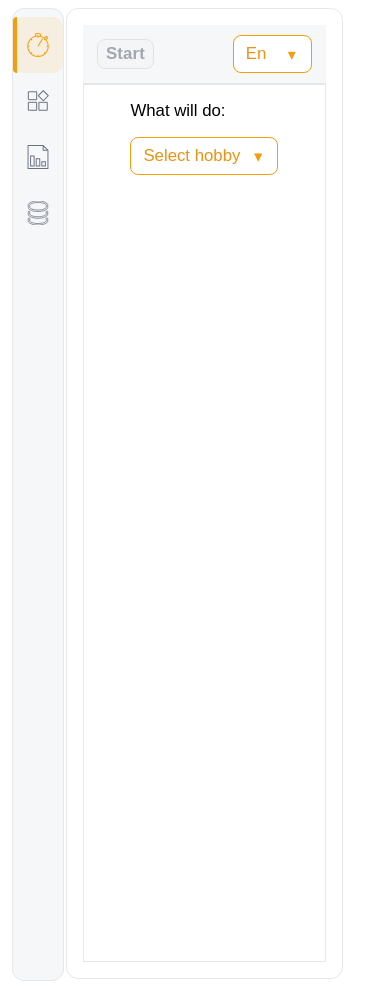
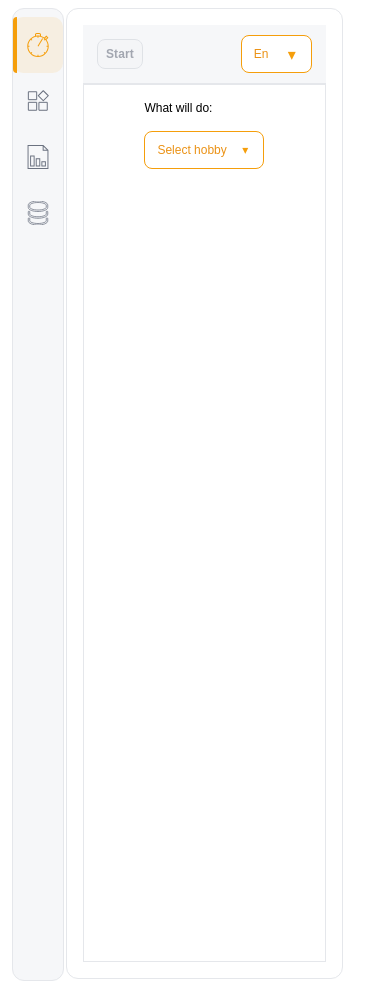
Before and after one commit to andrewalfb/count_activities, a React (Vite) app: page / in a window 390 px wide. Built offline with nearby package versions, Linux system fonts and the light colour scheme; no server answers.

Commit message:
improve design for small screen. (#9)
just  corrected font sizes and translation text for three languages.

```diff
--- a/src/App.css
+++ b/src/App.css
@@ -23,29 +23,51 @@
 
   --font-family: Arial, sans-serif;
 
-  --font-size-small: 0.75rem; /* 12px */
-  --font-size-base: 1rem; /* 16px, base */
-  --font-size-middle: 1.25rem; /* 20px */
-  --font-size-large: 1.5rem; /* 24px */
-  --font-size-xl: 1.75rem; /* 28px */
-  --font-size-xxl: 2rem; /* 32px */
-  --font-size-3xl: 2.25rem; /* 36px */
-  --font-size-4xl: 2.5rem; /* 40 px */
-  --font-size-5xl: 2.75rem; /* 44px */
+   /*
+   pixels = root_font_size * rem_value
+   0.625rem; 10px
+   0.75rem; 12px
+   0.875rem; 14px
+   1rem; 16px
+   1.25rem; 20px
+   1.5rem; 16px
+   1.75rem; 28px
+   2rem; 32px
+   2.25rem; 36px
+   2.5rem; 40px
+   2.75rem; 44px
+   */
+
+
+  --font-size-base: 1rem;
+  --font-size-middle: 1.25rem;
+  --font-size-large: 2.5rem;
+
 }
 
 
 @media (max-width: 768px) {
   :root {
-    --font-size-small: 0.65rem;   /* ~10.4px */
-    --font-size-base: 0.875rem;  /* 14px */
-    --font-size-middle: 1.05rem; /* ~16.8px */
-    --font-size-large: 1.3rem;    /* ~20.8px */
-    --font-size-xl: 1.4rem;      /* ~22.4px */
-    --font-size-xxl: 1.65rem;    /* ~26.4px */
-    --font-size-3xl: 1.55rem;    /* ~31.2px 1.95rem*/
-    --font-size-4xl: 2.15rem;    /* ~34.4px */
-    --font-size-5xl: 2.35rem;    /* ~37.6px */
+    --font-size-base: 0.875rem;
+    --font-size-middle: 1rem;
+    --font-size-large: 2rem;
+
+    --radius: 8px;
+
+    --btn-h: 30px;
+
+    --padding-tb: 2px;
+    --padding-lr: 8px;
+
+    --gap-h: 4px;
+  }
+}
+
+@media (max-width: 568px) {
+  :root {
+    --font-size-base: 0.625rem;
+    --font-size-middle: 0.75rem;
+    --font-size-large: 1.75rem;
 
     --radius: 8px;
 
@@ -64,6 +86,7 @@
   gap: 10px;
   height: 100%;
   font-family: var(--font-family);
+  font-size: 16px;
 }
 
 
@@ -199,8 +222,7 @@ nav {
 
 .timeDisplay {
   display: flex;
-  /* font-family: ui-monospace, SFMono-Regular, Menlo, Monaco, Consolas, "Liberation Mono", "Courier New", monospace; */
-  font-size: var(--font-size-5xl);
+  font-size: var(--font-size-large);
   font-weight: 700;
   letter-spacing: 0.5px;
   color: #0f172a;
@@ -222,9 +244,9 @@ nav {
     padding: 12px;
   }
 
-  .timeDisplay{
+  /* .timeDisplay{
     font-size: var(--font-size-4xl);
-  }
+  } */
 
   .btn-wrap{
     flex-direction: column;
@@ -243,7 +265,7 @@ nav {
 
 .dataTable__title {
   padding: 20px;
-  font-size: var(--font-size-3xl);
+  font-size: var(--font-size-large);
 }
 
 .dataTable__th,
@@ -646,7 +668,7 @@ nav {
 
 .miniTimerValue{
   font-variant-numeric: tabular-nums;
-  font-size: var(--font-size-3xl);
+  font-size: var(--font-size-large);
   font-weight: 800;
   color: var(--color-active);
   min-width: 78px;
--- a/src/components/pages/StatisticsPage.tsx
+++ b/src/components/pages/StatisticsPage.tsx
@@ -177,7 +177,7 @@ export function StatisticsPage({
                     columns={[
                         { header: t('statistics.hobby'), cell: (h) => h.hobby },
                         { header: t('statistics.description'), cell: (h) => h.description },
-                        { header: t('statistics.spentTime'), cell: (h) => h.spentTime }
+                        { header: t('statistics.spentTime'), cell: (h) => formatTime(h.spentTime) }
                     ]}
                 />
                 <Button
--- a/src/translation/en.json
+++ b/src/translation/en.json
@@ -38,9 +38,9 @@
     },
     "statistics": {
         "selectHobby": "Select hobby:",
-        "timeReport": "Time report",
-        "timeRangeReport": "Time report for period",
-        "todayActivities": "Today activities",
+        "timeReport": "Details",
+        "timeRangeReport": "Period",
+        "todayActivities": "Today",
         "detailsReport": "Details report: {{name}}",
         "todayActivitiesReport": "Today activities report",
         "loading": "Loading...",
--- a/src/translation/fr.json
+++ b/src/translation/fr.json
@@ -37,9 +37,9 @@
     },
     "statistics": {
         "selectHobby": "Sélectionner un loisir :",
-        "timeReport": "Rapport de temps",
-        "timeRangeReport": "Time report for period",
-        "todayActivities": "Activités du jour",
+        "timeReport": "Détails",
+        "timeRangeReport": "Période",
+        "todayActivities": "Aujourd’hui",
         "detailsReport": "Rapport détaillé : {{name}}",
         "todayActivitiesReport": "Rapport des activités du jour",
         "loading": "Chargement...",
--- a/src/translation/hy.json
+++ b/src/translation/hy.json
@@ -38,9 +38,9 @@
     },
     "statistics": {
         "selectHobby": "Ընտրել հոբի:",
-        "timeReport": "Ժամանակի հաշվետվություն",
-        "timeRangeReport": "Time report for period",
-        "todayActivities": "Այսօրվա գործողություններ",
+        "timeReport": "Մանրամասներ",
+        "timeRangeReport": "Ժամանակահատված",
+        "todayActivities": "Այսօր",
         "detailsReport": "Մանրամասների հաշվետվություն՝ {{name}}",
         "todayActivitiesReport": "Այսօրվա գործողությունների հաշվետվություն",
         "loading": "Բեռնվում է...",
```
